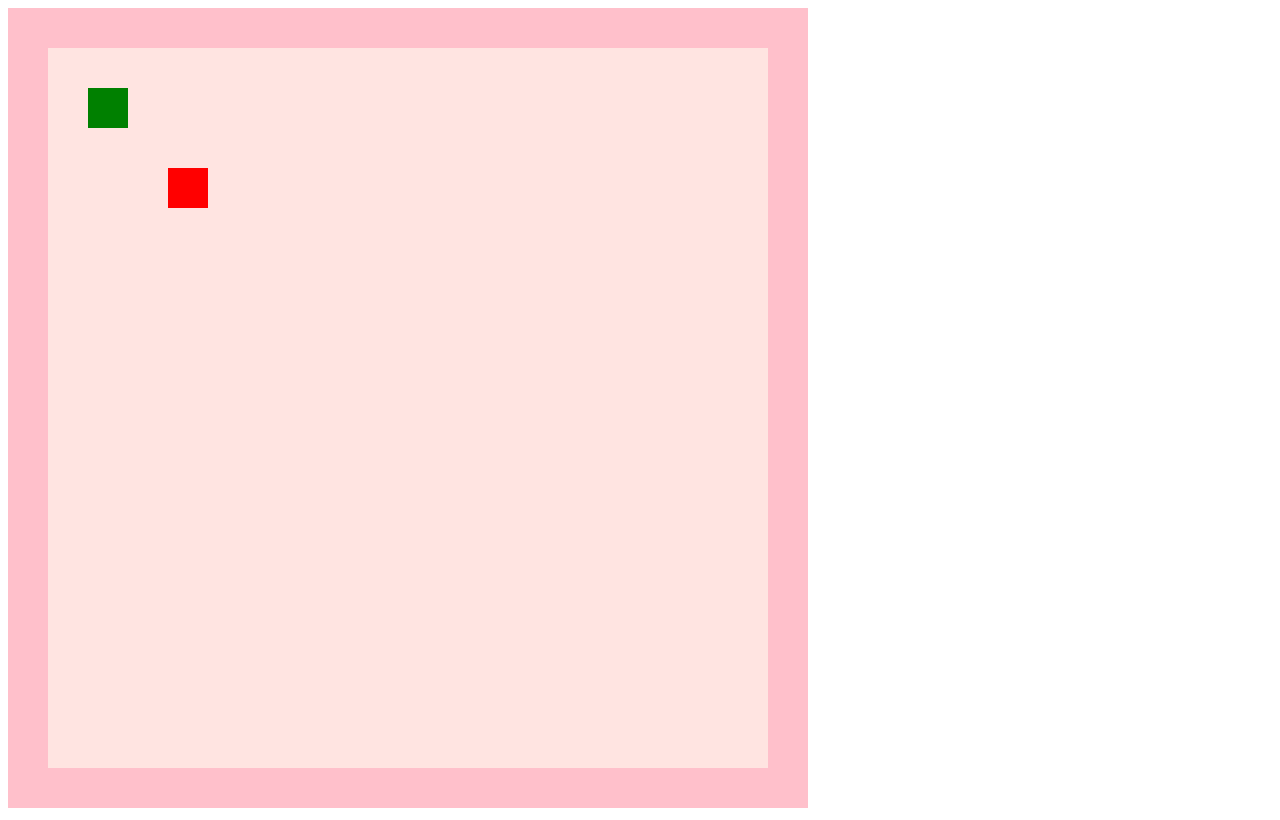
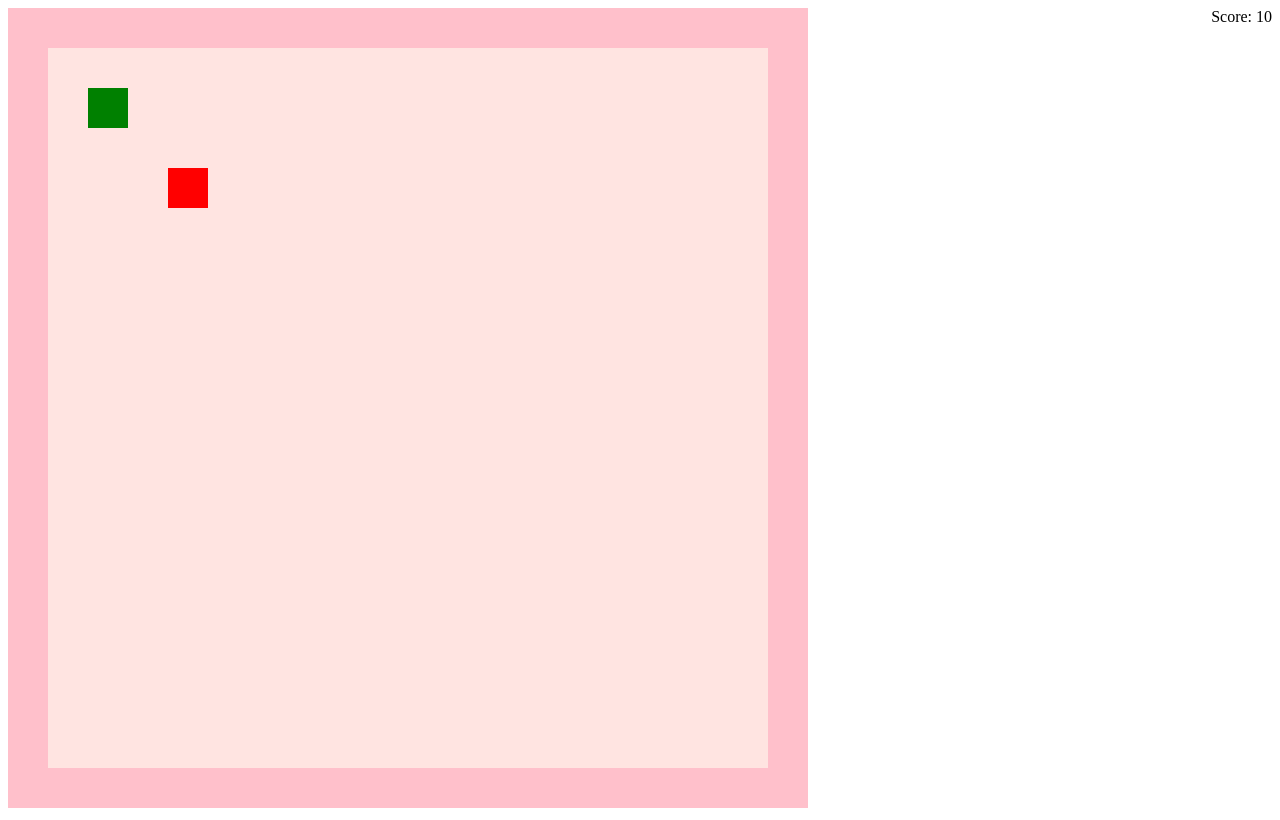
Before and after one commit to floppyvlaDISK/nibbles, a website built with Parcel: page index.html in a window 1280 px wide. Built offline with nearby package versions, Linux system fonts and the light colour scheme.

Commit message:
Render ScoreDashboard test data

```diff
--- a/index.html
+++ b/index.html
@@ -10,7 +10,7 @@
 </head>
 
 <body>
-  <div id="app-root"></div>
+  <div id="app-root" style="display: flex; justify-content: space-between;"></div>
   <script src="./src/index.ts"></script>
   <noscript>You need to enable JavaScript to run this app.</noscript>
 </body>
--- a/src/index.ts
+++ b/src/index.ts
@@ -25,5 +25,6 @@
 const aGameController = new GameController(aNibbles);
 const aScoreDashboard = new ScoreDashboard(container);
 
+aScoreDashboard.render(10);
 // aPubSub.subscribe('SnakeScoreChanged', aScoreDashboard);
 aGameController.exec();
```
